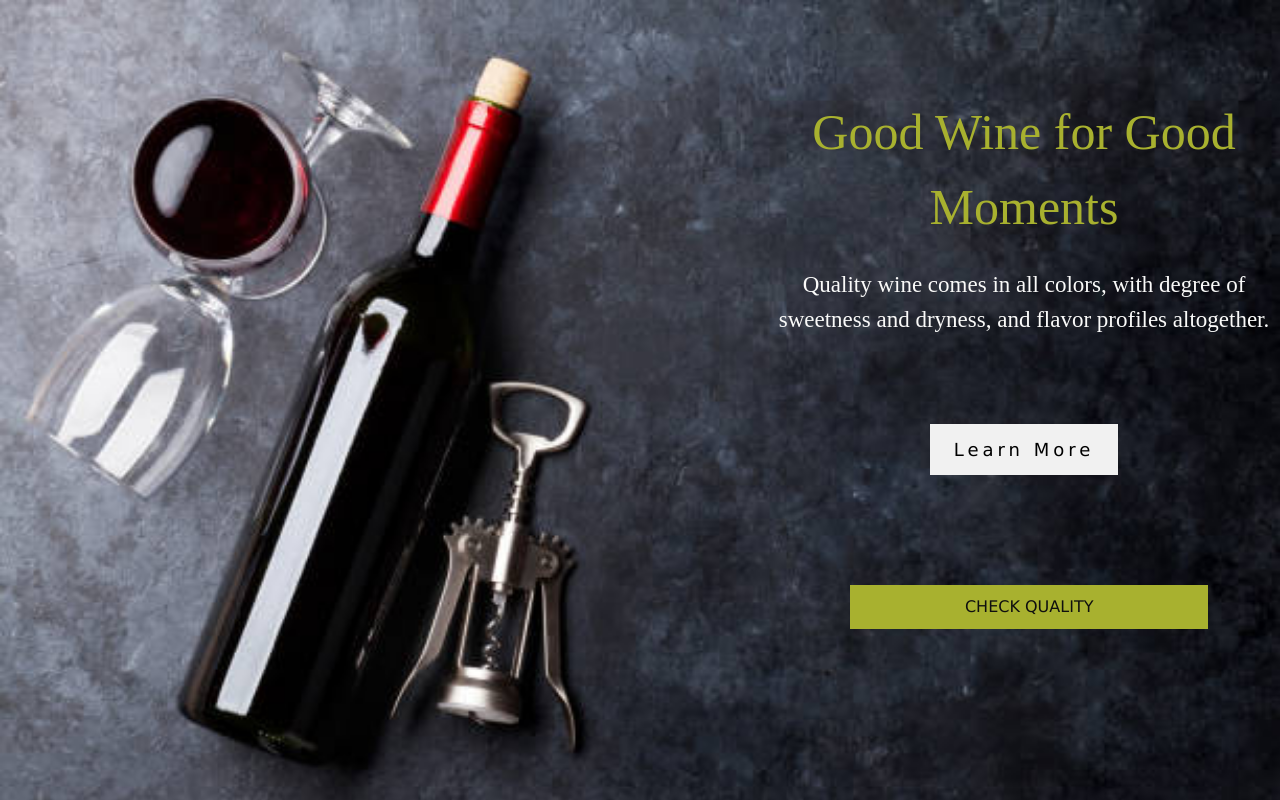
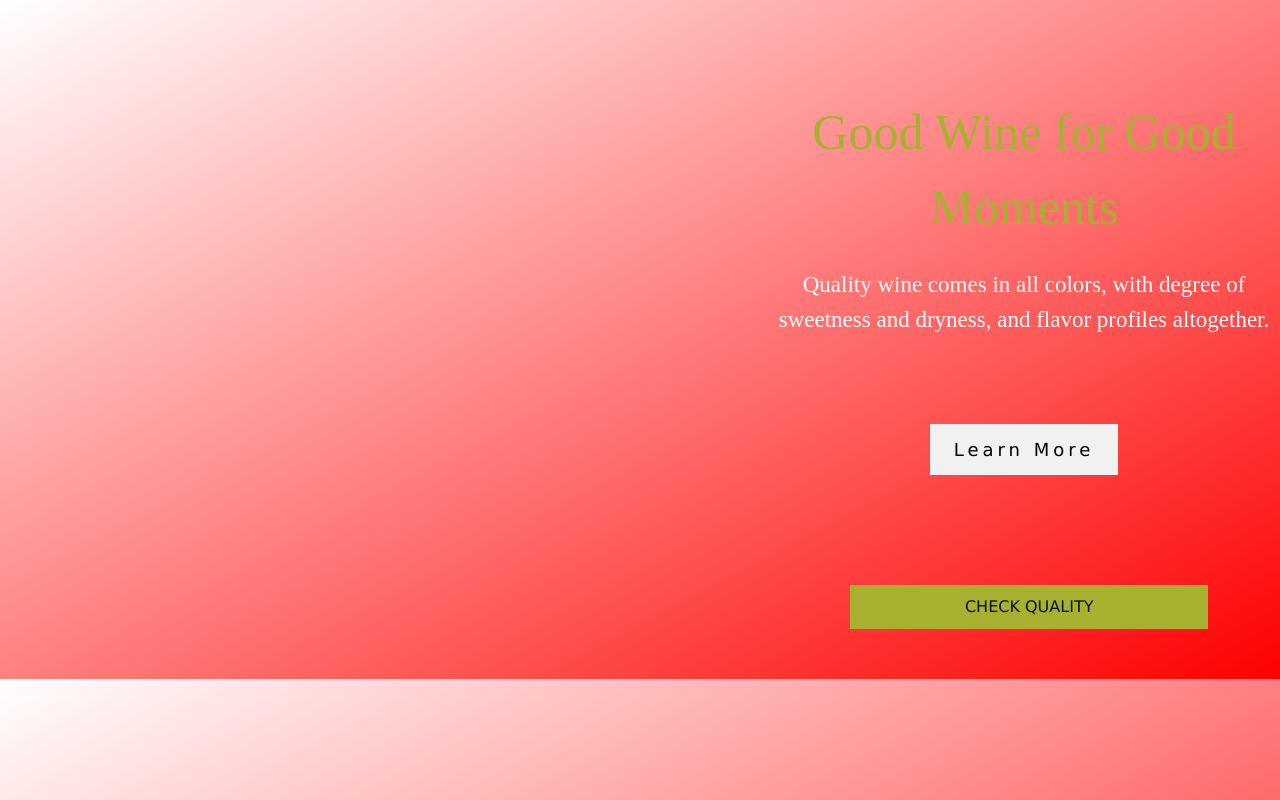
Before and after one commit to shrishtikapoor01/Quality_Check_Project, a Flask app: page / in a window 1280 px wide. Run offline with Flask 2, Linux system fonts and the light colour scheme.

Commit message:
Update index.html

```diff
--- a/templates/index.html
+++ b/templates/index.html
@@ -9,9 +9,7 @@
     <head>
         <style>
           body{
-            background-image: url('wine_lying.jpg');
-            background-repeat: no-repeat;
-            background-size: cover;
+            background-image: linear-gradient(to bottom right, rgba(255,30,0,0), rgba(255,0,0,30));
           }
 
           .wine {
```
